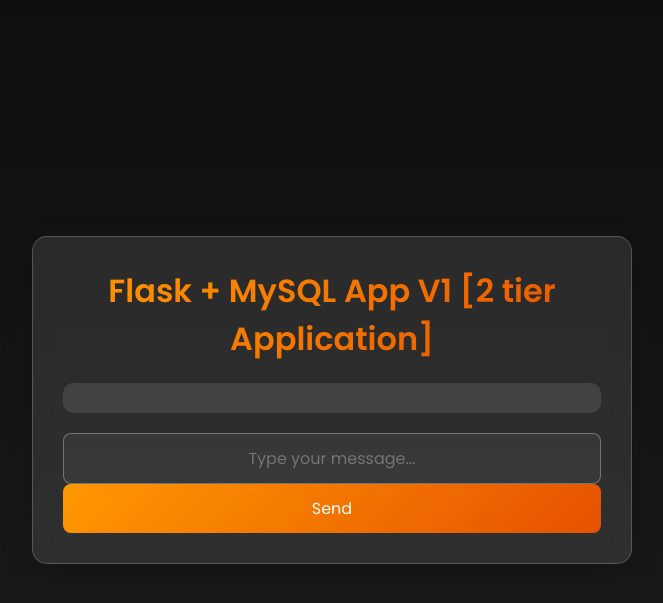
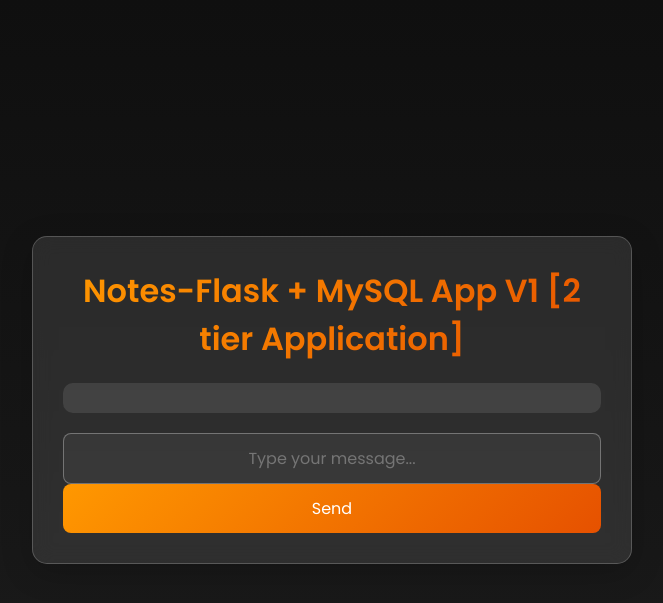
Before and after one commit to MerajAmber/notes-flask-app, a Flask app: page / in a window 1280 px wide. Shown: the top 603 px of the page, without its empty margins (308-971 px from the left). Run offline with Flask 3, Linux system fonts and the light colour scheme; data that the repository does not hold is empty; some libraries are stand-ins or nearby versions.

Commit message:
minor-changes

```diff
--- a/templates/index.html
+++ b/templates/index.html
@@ -131,7 +131,7 @@
 
 <body>
     <div class="container">
-        <h1>Flask + MySQL App V1 [2 tier Application]</h1>
+        <h1>Notes-Flask + MySQL App V1 [2 tier Application]</h1>
 
         <div class="messages">
             {% for message in messages %}
```
